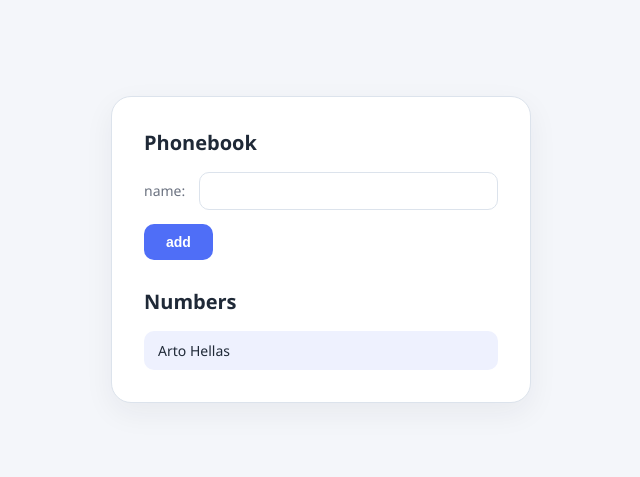
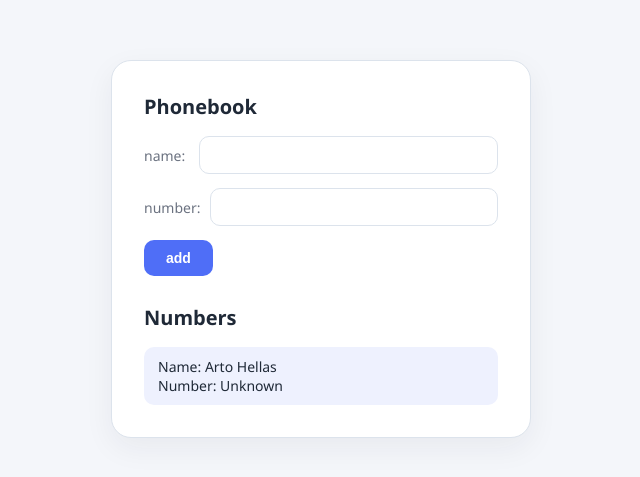
Before and after one commit to ArtemSpr/osa2, a React (Vite) app in the folder phoneBook/: page / in a window 1280 px wide. Shown: the part 151-628 px from the top of the page, without its empty margins (319-959 px from the left). Built offline with nearby package versions, Linux system fonts and the light colour scheme.

Commit message:
Completed 2.8 task

```diff
--- a/phoneBook/src/App.jsx
+++ b/phoneBook/src/App.jsx
@@ -5,21 +5,51 @@ import { useState } from "react";
 const App = () => {
   const [persons, setPersons] = useState([{ name: "Arto Hellas" }]);
   const [newName, setNewName] = useState("");
+  const [newNumber, setNewNumber] = useState();
 
   const showPersons = () => {
     return persons.map((human) => (
       <span className="person-chip" key={human.name}>
-        {human.name}
+        Name: {human.name} <br />
+        Number: {human.number || "Unknown"}
       </span>
     ));
   };
 
   const nameChecker = () => {
-    if (persons.some((human) => human.name === newName)) {
-      return alert(`Name ${newName} is already added into phonebook`);
+    if (!Number.isNaN(Number(newName))) {
+      setNewName("");
+      return console.log("Now enter your real name");
+    } else if (persons.some((human) => human.name === newName)) {
+      return console.log(`Name ${newName} is already added into phonebook`);
     } else {
-      setPersons([...persons, { name: newName }]);
+      console.log("NameChecker result is: true");
+      return true;
+    }
+  };
+
+  const numberChecker = () => {
+    if (Number.isNaN(Number(newNumber)) || newNumber.length > 11) {
+      setNewNumber("");
+      return console.log("Now enter your real number");
+    } else if (persons.some((human) => human?.number === newNumber)) {
+      return console.log(`Your number is already added into phonebook`);
+    } else {
+      console.log("NumberChecker result is: true");
+      return true;
+    }
+  };
+
+  const checker = () => {
+    setNewNumber(Number(newNumber));
+    // console.log("Trying make a number from name: " + Number(newName));
+
+    if (nameChecker() === true && numberChecker() === true) {
+      setPersons([...persons, { name: newName, number: newNumber }]);
       setNewName("");
+      setNewNumber("");
+    } else {
+      return alert("Something wen't wrong");
     }
   };
 
@@ -31,14 +61,24 @@ const App = () => {
           className="phone-form"
           onSubmit={(event) => {
             event.preventDefault();
-            nameChecker();
+            checker();
           }}
         >
           <div className="form-row">
             <label>name:</label>
+
             <input
               value={newName}
               onChange={(event) => setNewName(event.target.value)}
+            />
+          </div>
+
+          <div className="form-row">
+            <label>number:</label>
+
+            <input
+              value={newNumber}
+              onChange={(event) => setNewNumber(event.target.value)}
             />
           </div>
 
```
